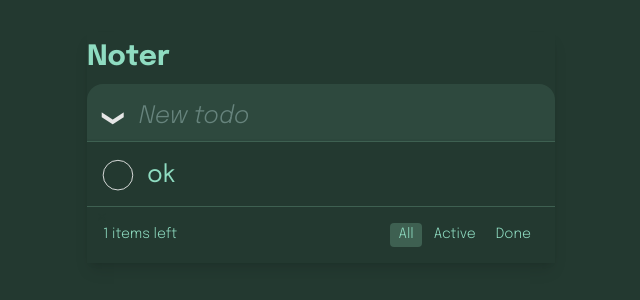
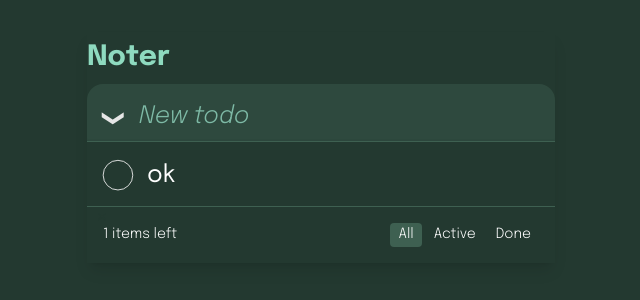
Before and after one commit to kazmonroy/noter, an Angular app: page / in a window 1280 px wide. Shown: the top 300 px of the page, without its empty margins (319-959 px from the left). Built offline with nearby package versions, Linux system fonts and the light colour scheme.

Commit message:
Edit styling

```diff
--- a/src/styles.css
+++ b/src/styles.css
@@ -3,8 +3,10 @@
 
 :root {
   --main: #233930;
-  --secondary: #8fdcc1;
+  --secondary: hsla(0, 0%, 100%, 1);
   --border-color: #3e6051;
+  --placeholder: #7ebaa6;
+  --hover: hsla(160, 52%, 71%, 0.1);
 }
 
 * {
@@ -53,30 +55,33 @@ body {
 
 .todoapp {
   background: var(--main);
+
+  backdrop-filter: blur(8px);
   margin: 16px 0 40px 0;
+  /* box-shadow: 0px 50px 100px -20px rgba(0, 0, 0, 0.15); */
   box-shadow: 0 10px 15px -3px rgb(0 0 0 / 0.1), 0 4px 6px -4px rgb(0 0 0 / 0.1);
 }
 
 .todoapp input::-webkit-input-placeholder {
   font-style: italic;
   font-weight: 300;
-  color: #67847d;
+  color: var(--placeholder);
 }
 
 .todoapp input::-moz-placeholder {
   font-style: italic;
   font-weight: 300;
-  color: var(--secondary);
+  color: var(--placeholder);
 }
 
 .todoapp input::input-placeholder {
   font-style: italic;
   font-weight: 300;
-  color: var(--secondary);
+  color: var(--placeholder);
 }
 
 .todoapp h1 {
-  color: var(--secondary);
+  color: #8edabf;
   padding: 16px 0;
 }
 
@@ -155,6 +160,10 @@ body {
   position: relative;
   font-size: 24px;
   border-bottom: 1px solid #ededed;
+}
+
+.todo-list li:hover {
+  background-color: rgba(47, 74, 62, 0.4);
 }
 
 .todo-list li:last-child {
```
